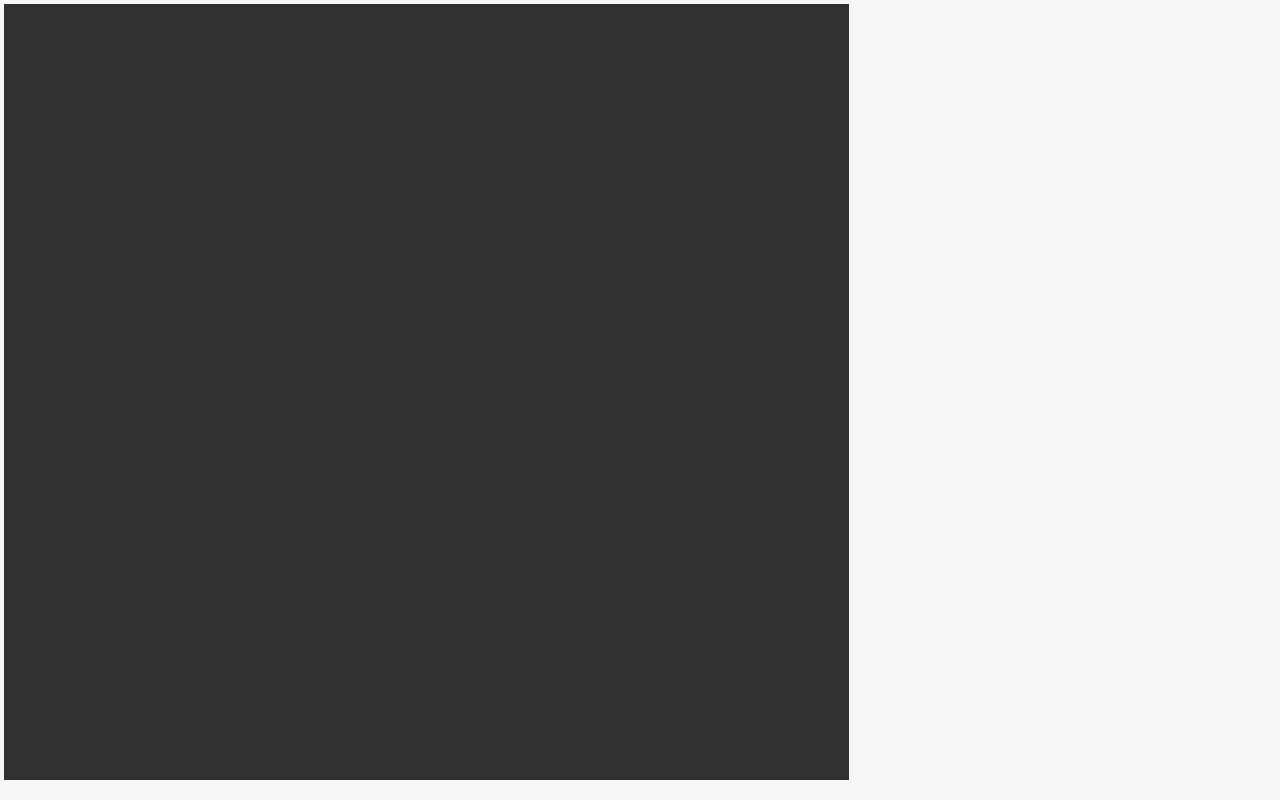
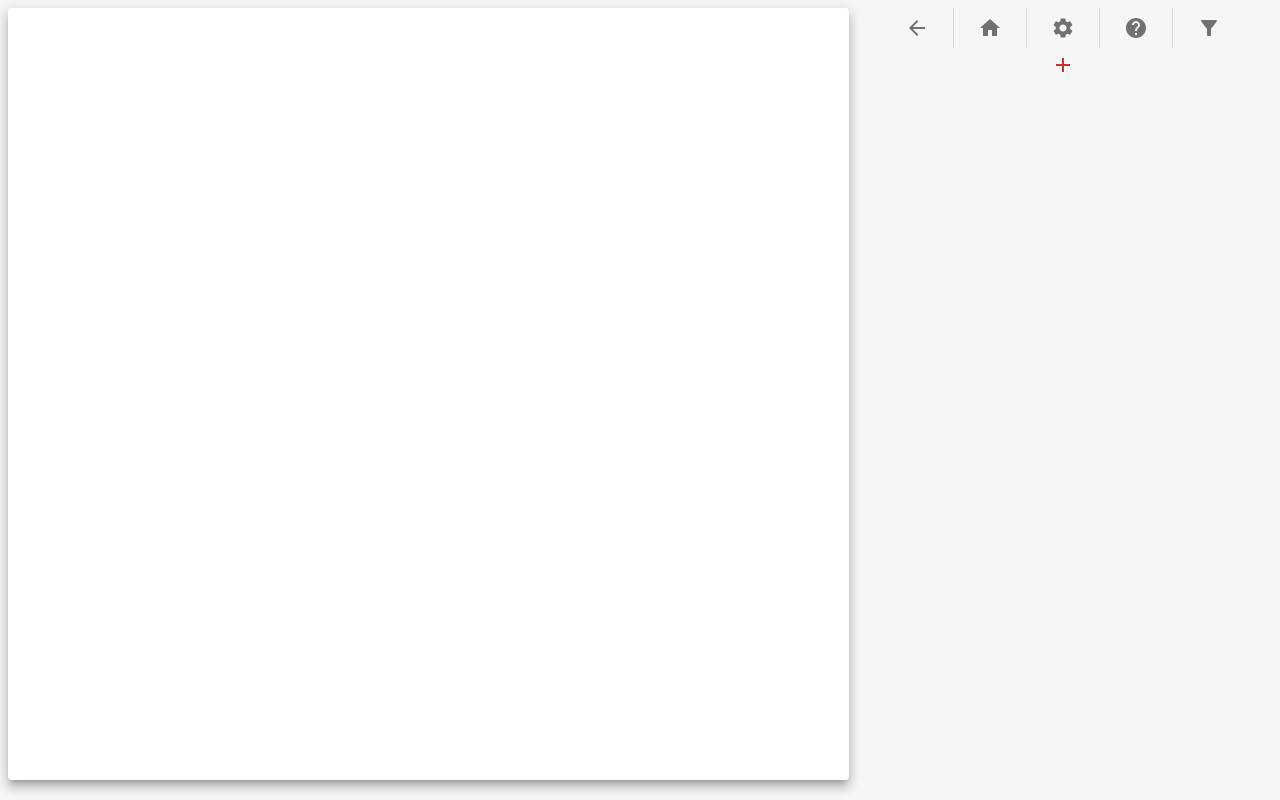
Before and after one commit to Qiu-Weidong/tag-editor, a React (Vite) app: page /edit in a window 1280 px wide. Built offline with nearby package versions, Linux system fonts and the light colour scheme.

Commit message:
先写这么多

```diff
--- a/src/main.tsx
+++ b/src/main.tsx
@@ -6,7 +6,7 @@ import Start from "./page/start/Start";
 import { Provider } from "react-redux";
 import { store } from "./app/store";
 import App from "./App";
-import CaptionEditor from "./page/edit/CaptionEditor";
+import CaptionEditPage from "./page/edit/CaptionEditPage";
 
 ReactDOM.createRoot(document.getElementById("root") as HTMLElement).render(
   <React.StrictMode>
@@ -15,7 +15,7 @@ ReactDOM.createRoot(document.getElementById("root") as HTMLElement).render(
         <Routes>
           <Route path="/" element={<Start />}></Route>
           <Route path="/app/*" element={<App />}></Route>
-          <Route path="/edit" element={<CaptionEditor />}></Route>
+          <Route path="/edit" element={<CaptionEditPage />}></Route>
           <Route path="/settings" element={"settings page is coming soon."}></Route>
           <Route path="/help" element={"help page is coming soon."}></Route>
           <Route path="*" element={"404"}></Route>
--- /dev/null
+++ b/src/page/edit/CaptionEditPage.tsx
@@ -0,0 +1,123 @@
+import { Divider, Grid, IconButton, ImageList, ImageListItem, Paper, Stack } from "@mui/material";
+import { useSelector } from "react-redux";
+import { RootState } from "../../app/store";
+import { ImageState } from "../../app/imageListSlice";
+import { useState } from "react";
+import LightBox from "../filter/LightBox";
+import ArrowBackIcon from '@mui/icons-material/ArrowBack';
+import HomeIcon from '@mui/icons-material/Home';
+import SettingsIcon from '@mui/icons-material/Settings';
+import HelpIcon from '@mui/icons-material/Help';
+import FilterAltIcon from '@mui/icons-material/FilterAlt';
+import { useNavigate } from "react-router-dom";
+import CaptionEditor from "./CaptionEditor";
+
+
+function ImageItem(props: {
+  image: ImageState,
+  onImageClick: (image: ImageState) => void,
+}) {
+  const [hovered, setHovered] = useState(false);
+
+  return (<ImageListItem key={props.image.id} >
+    <img
+      srcSet={`${props.image.src}`}
+      src={`${props.image.src}`}
+      loading="lazy"
+      onMouseEnter={() => setHovered(true)}
+      onMouseLeave={() => setHovered(false)}
+      key={props.image.id}
+      onClick={() => props.onImageClick(props.image)}
+    />
+
+
+    {/* 盖在 img 上方 */}
+    {
+      hovered ? <div style={{
+        position: 'absolute',
+        top: 0,
+        left: 0,
+        width: '100%',
+        height: '100%',
+        background: 'linear-gradient(to bottom,  rgba(0,0,0,0.7) 0%,rgba(0,0,0,0.25) 30%, rgba(0,0,0,0) 75%)',
+        pointerEvents: 'none'
+      }}></div> : ''
+    }
+
+
+  </ImageListItem>);
+}
+
+
+function intersection<T>(array1: T[], array2: T[]): T[] {
+  return array1.filter(element => array2.includes(element));
+}
+
+
+
+export default function CaptionEditPage() {
+  const navigate = useNavigate();
+
+
+  const images = useSelector((state: RootState) => state.images.images.filter(image => image.isSelected));
+  const labels = useSelector((state: RootState) => state.images.labels);
+
+  const [openImageIndex, setOpenImageIndex] = useState<number | undefined>(undefined);
+
+  let commonCaptions = labels.map(label => label.content);
+  images.forEach(image => commonCaptions = intersection(commonCaptions, image.captions));
+  console.log('commonCaptions', commonCaptions);
+  const commonLabels = labels.filter(label => commonCaptions.includes(label.content));
+
+
+
+
+
+  return (
+    <div style={{ display: 'flex', flexDirection: 'column', height: '97vh' }}>
+      <Grid container spacing={0.5} style={{ flexGrow: 1, maxHeight: '100%' }}>
+        <Grid item xs={7} md={8} style={{ maxHeight: '100%',  }} >
+          <div style={{ maxHeight: '100%', position: 'relative', height: '100%' }}>
+            <Paper style={{ height: '100%', overflow: 'auto', }} elevation={8}>
+              <ImageList variant="masonry" cols={8} gap={4} >
+                {
+                  images.map(image => <ImageItem image={image} onImageClick={(image) => {
+                    const index = images.findIndex(img => image.id === img.id);
+                    console.log('fuck you', index);
+                    if (index >= 0) { setOpenImageIndex(index) }
+                  }} />)
+                }
+              </ImageList>
+            </Paper>
+            {/* 盖在上面 */}
+            {
+              openImageIndex !== undefined ? <div style={{ position: 'absolute', left: 0, top: 0, width: '100%', height: '100%', }}>
+                <LightBox images={images} defaultShowIndex={(openImageIndex ?? 0)} onClose={() => setOpenImageIndex(undefined)}
+                  onNext={(_before, _after) => { }} onPrev={(_before, _after) => { }}
+                />
+              </div> : ''
+            }
+          </div>
+
+        </Grid>
+        <Grid item xs={5} md={4} style={{ textAlign: 'center' }}>
+          <Stack
+            direction="row" justifyContent="center" spacing={2}
+            divider={<Divider orientation="vertical" flexItem />}
+          >
+            <IconButton onClick={() => navigate("/app/gallery")}><ArrowBackIcon /></IconButton>
+            <IconButton><HomeIcon /></IconButton>
+            <IconButton><SettingsIcon /></IconButton>
+            <IconButton><HelpIcon /></IconButton>
+            <IconButton><FilterAltIcon /></IconButton>
+          </Stack>
+
+
+          {/* 公有标签 */}
+          <CaptionEditor captions={commonLabels} onAddCaption={(caption: string) => { }} onRemoveCaption={(caption: string) => { }} onChangeCaption={(before: string, after: string) => { }} />
+          {/* 所有标签 */}
+        </Grid>
+      </Grid>
+    </div>
+  );
+}
--- a/src/page/edit/CaptionEditor.tsx
+++ b/src/page/edit/CaptionEditor.tsx
@@ -1,70 +1,41 @@
-import { Grid, ImageList, ImageListItem } from "@mui/material";
-import { useSelector } from "react-redux";
-import { RootState } from "../../app/store";
-import { ImageState } from "../../app/imageListSlice";
+import { Chip, IconButton } from "@mui/material";
+import { LabelState } from "../../app/imageListSlice";
 import { useState } from "react";
+import AddIcon from '@mui/icons-material/Add';
 
 
-function ImageItem(props: {
-  image: ImageState,
-  onImageClick: (image: ImageState) => void,
-}) {
-  const [hovered, setHovered] = useState(false);
 
-  return (<ImageListItem key={props.image.id} >
-    <img
-      srcSet={`${props.image.src}`}
-      src={`${props.image.src}`}
-      loading="lazy"
-      onMouseEnter={() => setHovered(true)}
-      onMouseLeave={() => setHovered(false)}
-      key={props.image.id}
-      onClick={() => props.onImageClick(props.image)}
-    />
+function EditableChip(props: { caption: LabelState }) {
+  const [inputValue, setInputValue] = useState(props.caption.content);
+  return (<Chip size="small" color="error" label={
+    <div style={{ position: 'relative' }}>
+      <span style={{ display: 'inline-block', width: '100%', height: '100%', visibility: 'hidden' }}>_{inputValue}</span>
+      <input value={inputValue} style={{
+        backgroundColor: 'transparent',
+        border: 'none', outline: 'none', width: '100%', height: '100%', display: 'inline-block',
+        position: 'absolute', left: 0, top: 0, color: 'inherit'
+      }}
+        onChange={(e) => setInputValue(e.target.value)}
+      />
+    </div>
+  }>
+  </Chip>);
+}
 
 
-    {/* 盖在 img 上方 */}
+export default function CaptionEditor(props: {
+  captions: LabelState[],
+  onAddCaption: (caption: string) => void,
+  onRemoveCaption: (caption: string) => void,
+  onChangeCaption: (before: string, after: string) => void,
+}) {
+  return (<div>
     {
-      hovered ? <div style={{
-        position: 'absolute',
-        top: 0,
-        left: 0,
-        width: '100%',
-        height: '100%',
-        background: 'linear-gradient(to bottom,  rgba(0,0,0,0.7) 0%,rgba(0,0,0,0.25) 30%, rgba(0,0,0,0) 75%)',
-        pointerEvents: 'none'
-      }}></div> : ''
+      props.captions.map(caption => <Chip size="small" color="error" onDelete={props.onRemoveCaption} label={caption.content} clickable></Chip>)
     }
+    {/* <EditableChip caption={props.captions[0]} /> */}
+    <IconButton color="error" size="small"><AddIcon /></IconButton>
 
 
-  </ImageListItem>);
+  </div>);
 }
-
-export default function CaptionEditor() {
-  const images = useSelector((state: RootState) => state.images.images.filter(image => image.isSelected));
-
-
-  return (
-    <div style={{ display: 'flex', flexDirection: 'column', height: '97vh' }}>
-      <Grid container spacing={0.5} style={{ flexGrow: 1, maxHeight: '100%' }}>
-        <Grid item xs={7} md={8} style={{ maxHeight: '100%', position: 'relative' }} >
-          <div style={{ height: '100%', overflow: 'auto',  }}>
-            <ImageList variant="masonry" cols={8} gap={4} >
-              {
-                images.map(image => <ImageItem image={image} onImageClick={(_image) => { }} />)
-              }
-            </ImageList>
-
-
-          </div>
-          {/* 盖在上面 */}
-          <div style={{ position: 'absolute', left: 0, top: 0, width: '100%', height: '100%', backgroundColor: 'rgba(0,0,0,0.8)' }}>
-          </div>
-
-        </Grid>
-        <Grid item xs={5} md={4}>
-        </Grid>
-      </Grid>
-    </div>
-  );
-}
--- a/src/page/filter/LightBox.tsx
+++ b/src/page/filter/LightBox.tsx
@@ -8,28 +8,34 @@ import { ImageState } from "../../app/imageListSlice";
 
 
 
-export default function LightBox(props: {
+
+export default function LightBox({
+  images,
+  defaultShowIndex,
+  onClose,
+  onNext ,
+  onPrev ,
+}: {
   images: ImageState[],
   defaultShowIndex: number,
   onClose: () => void,
-}) {
-  const [currentImage, setCurrentImage] = useState<{ index: number, src: string | undefined }>({ index: props.defaultShowIndex, src: undefined });
-  useEffect(() => { loadImageByIndex(props.defaultShowIndex) }, [props.defaultShowIndex]);
+  onNext: (before: ImageState, after: ImageState) => void,
+  onPrev: (before: ImageState, after: ImageState) => void,
+} ) {
+  const [currentImage, setCurrentImage] = useState<{ index: number, src: string | undefined }>({ index: defaultShowIndex, src: undefined });
+  useEffect(() => { loadImageByIndex(defaultShowIndex) }, [defaultShowIndex]);
 
 
 
   return (<div style={{
     backgroundColor: 'rgba(0,0,0,0.8)',
-    position: 'fixed',
-    left: 0,
-    top: 0,
-    width: '100vw',
-    height: '100vh',
-    zIndex: 9999,
     display: 'flex',
     justifyContent: 'center',
     alignItems: 'center',
+    width: '100%',
+    height: '100%',
   }}
+
   autoFocus
   onKeyDown={(event) => {
     if (event.key === 'ArrowLeft') {
@@ -54,7 +60,7 @@ export default function LightBox(props: {
     <Fab style={{ position: 'absolute', right: 20, }} onClick={nextImage} color="warning" size="small" ><ChevronRightIcon /></Fab>
 
 
-    <IconButton style={{ position: 'absolute', right: 20, top: 5, }} onClick={props.onClose} color="info"> <CloseIcon /> </IconButton>
+    <IconButton style={{ position: 'absolute', right: 20, top: 5, }} onClick={onClose} color="info"> <CloseIcon /> </IconButton>
   </div>
   );
 
@@ -63,7 +69,7 @@ export default function LightBox(props: {
   async function loadImageByIndex(index: number) {
     setCurrentImage((current) => ({ ...current, src: undefined }));
 
-    const image = props.images[index];
+    const image = images[index];
 
     if (!image) return;
 
@@ -75,13 +81,23 @@ export default function LightBox(props: {
   }
 
   async function nextImage() {
+    const currentIndex = currentImage.index;
+    const index = (currentImage.index + 1) % images.length;
+    loadImageByIndex(index);
+    const before = images[currentIndex];
+    const after = images[index];
 
-    const index = ((currentImage?.index ?? -1) + 1) % props.images.length;
-    loadImageByIndex(index);
+    onNext(before, after);
   }
 
   async function prevImage() {
-    const index = ((currentImage?.index ?? 1) + props.images.length - 1) % props.images.length;
+    const currentIndex = currentImage.index;
+    const index = (currentImage?.index + images.length - 1) % images.length;
     loadImageByIndex(index);
+
+    const before = images[currentIndex];
+    const after = images[index];
+
+    onPrev(before, after);
   }
 }
--- a/src/page/start/Start.tsx
+++ b/src/page/start/Start.tsx
@@ -22,6 +22,8 @@ function Start() {
 
       // 将路径保存在 redux 中
       dispatch(push(path));
+
+      // 在这里手动加载一次
 
       // 跳转, 直接从这里跳转到 gallery
       navigate("/app/gallery");
--- a/src/styles.css
+++ b/src/styles.css
@@ -14,6 +14,21 @@
   -webkit-text-size-adjust: 100%;
   scrollbar-width: thin;
   /* scrollbar-color: #49b1f5 transparent; */
+
+  ::-webkit-scrollbar {
+    width: 3px; /* 设置滚动条的宽度 */
+  }
+
+  /* 滚动条轨道 */
+  ::-webkit-scrollbar-track {
+    background-color: #f1f1f100; /* 设置滚动条轨道的背景颜色 */
+  }
+
+  /* 滚动条滑块 */
+  ::-webkit-scrollbar-thumb {
+    background-color: #888; /* 设置滚动条滑块的背景颜色 */
+    border-radius: 3px; /* 设置滚动条滑块的圆角 */
+  }
 }
 
 .container {
```
Also changed, not shown: src/Header.tsx (+1 -9 lines), src/page/filter/ImageGallery.tsx (+14 -1 lines).
